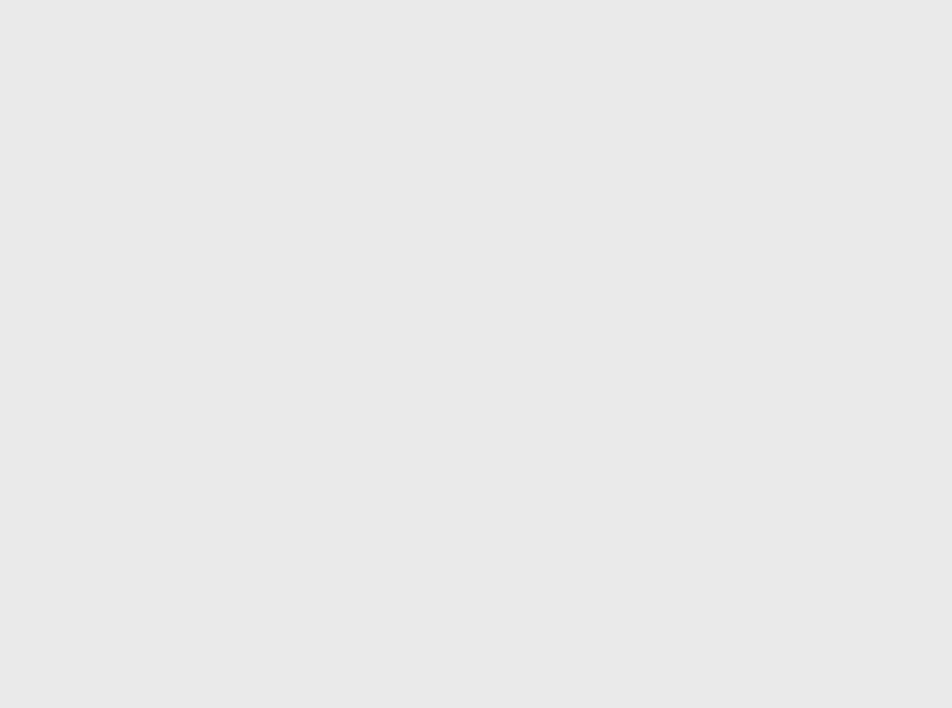
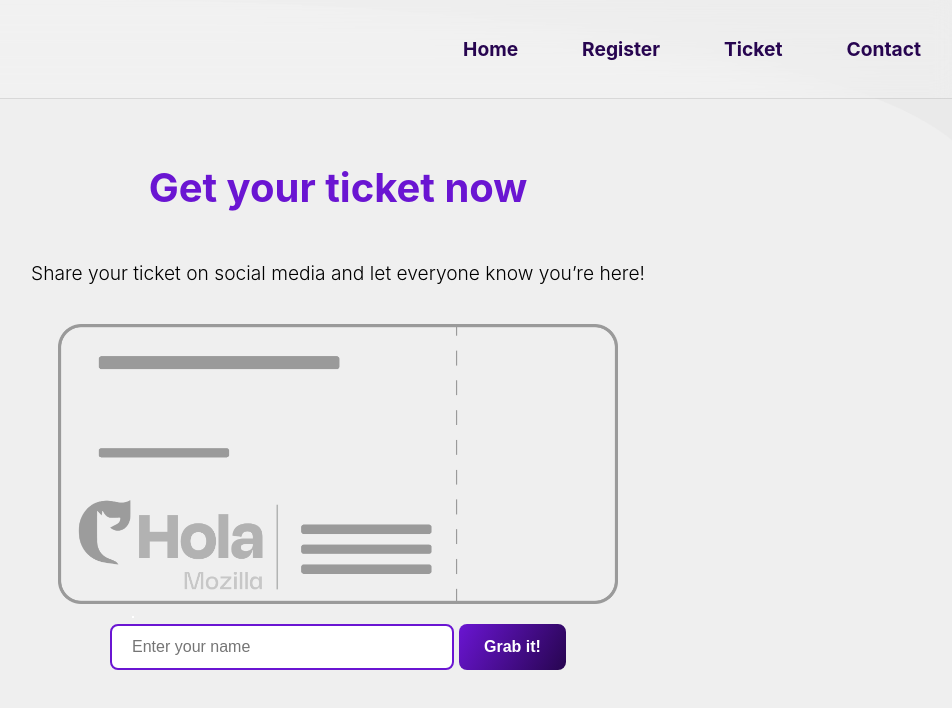
Before and after one commit to sliitmozillian/holamozilla, a React (Create React App) app: page /ticket in a window 1280 px wide. Before the commit this address had no page. Shown: the top 708 px of the page, without its empty margins (302-1254 px from the left). Built offline with nearby package versions, Linux system fonts and the light colour scheme; a web font is replaced by a local one.

Commit message:
feat: add ticket page and link in header

```diff
--- a/src/App.js
+++ b/src/App.js
@@ -4,6 +4,8 @@ import Index from "./pages/Index";
 import Register from "./pages/register";
 import Layout from "./components/Layout";
 import Contact from "./pages/Contact";
+
+import TicketPage from "./pages/Ticket";
 
 function App() {
   return (
@@ -13,6 +15,7 @@ function App() {
           <Route index element={<Index />} />
           <Route path="register" element={<Register />} />
           <Route path="contact" element={<Contact />} />
+          <Route path="ticket" element={<TicketPage />} />
         </Route>
       </Routes>
     </BrowserRouter>
--- a/src/components/Header/index.js
+++ b/src/components/Header/index.js
@@ -48,6 +48,9 @@ export default function Header() {
           <li>
             <Link to="https://forms.gle/arvimm6KUz6cAfbt9">Register</Link>
           </li>
+           <li>
+            <Link to="/ticket">Ticket</Link>
+          </li>
           <li>
             <Link to="contact">Contact</Link>
           </li>
--- a/src/pages/Contact/index.js
+++ b/src/pages/Contact/index.js
@@ -1,7 +1,7 @@
 import { FontAwesomeIcon } from "@fortawesome/react-fontawesome";
 import "./Contact.css";
 import { faArrowRight, faAt, faGlobe } from "@fortawesome/free-solid-svg-icons";
-import { faFacebook, faInstagram } from "@fortawesome/free-brands-svg-icons";
+import { faFacebook, faInstagram, faWhatsapp } from "@fortawesome/free-brands-svg-icons";
 
 export default function Contact() {
   return (
@@ -10,12 +10,12 @@ export default function Contact() {
       <section className="contact-section">
         <div className="contact-link">
           <a
-            href="https://www.sliitmozilla.org//"
+            href="https://chat.whatsapp.com/KxLR1XTjVP58EdpKJLtIIr"
             target="_blank"
             rel="noopener noreferrer"
           >
-            <FontAwesomeIcon icon={faGlobe} />
-            <div>Our website</div></a>
+            <FontAwesomeIcon icon={faWhatsapp} />
+            <div>WhatsApp</div></a>
         </div>
         <div className="contact-link">
           <a
@@ -24,16 +24,7 @@ export default function Contact() {
             rel="noopener noreferrer"
           >
             <FontAwesomeIcon icon={faAt} />
-            <div>Contact email</div></a>
-        </div>
-        <div className="contact-link">
-          <a
-            href="https://facebook.com/sliitmozilla"
-            target="_blank"
-            rel="noopener noreferrer"
-          >
-            <FontAwesomeIcon icon={faFacebook} />
-            <div>Facebook</div></a>
+            <div>Email Us</div></a>
         </div>
         <div className="contact-link">
           <a
@@ -46,12 +37,22 @@ export default function Contact() {
         </div>
         <div className="contact-link">
           <a
+            href="https://facebook.com/sliitmozilla"
+            target="_blank"
+            rel="noopener noreferrer"
+          >
+            <FontAwesomeIcon icon={faFacebook} />
+            <div>Facebook</div></a>
+        </div>
+
+        <div className="contact-link">
+          <a
             href="https://links.sliitmozilla.org/"
             target="_blank"
             rel="noopener noreferrer"
           >
             <FontAwesomeIcon icon={faArrowRight} />
-            <div>Explore all our links</div></a>
+            <div>Explore All Our Social Links</div></a>
         </div>
         <p>For general inquiries, please visit our <a
           href="https://www.sliitmozilla.org/contact/"
--- /dev/null
+++ b/src/pages/Ticket/index.js
@@ -0,0 +1,33 @@
+import { useRef, useState } from "react";
+import Ticket from "../../components/Ticket";
+import "../Index/Index.css";
+
+export default function TicketPage() {
+	const nameRef = useRef();
+	const [name, setName] = useState("");
+	const [error, setError] = useState(null);
+
+	const generateTicket = () => {
+		const name = nameRef.current.value.trim();
+		if (!name) return setError("Name cannot be empty");
+		setName(nameRef.current.value);
+		setError(null);
+	};
+
+	return (
+		<main>
+			<section className="tickets">
+				<h2 className="ticket-header">Get your ticket now</h2>
+				<p>
+					Share your ticket on social media and let everyone know you’re here!
+				</p>
+				<Ticket name={name} />
+				<div className="ticket-placer-section">
+					  <input type="text" placeholder="Enter your name" ref={nameRef} className={error && "error"} />
+					  <div className="input-error">{error || ""}</div>
+					<button onClick={generateTicket}>Grab it!</button>
+				</div>
+			</section>
+		</main>
+	);
+}
```
